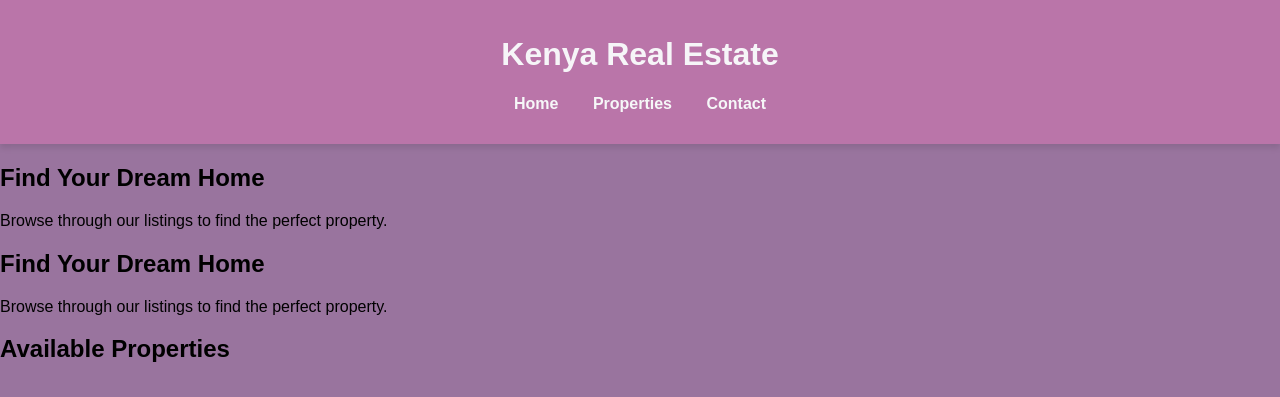
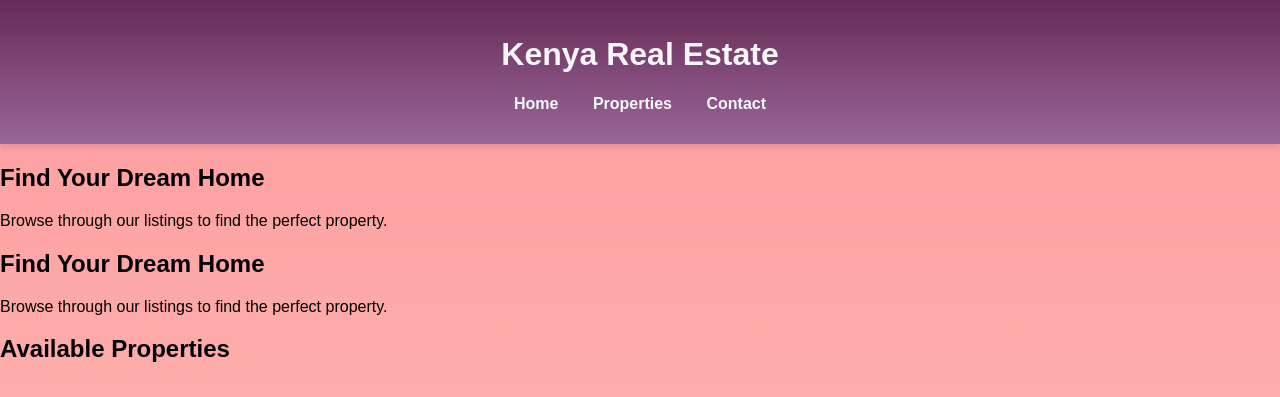
Before and after one commit to ZebidahM/DailyCodingChallenge, a plain HTML site: page index.html in a window 1280 px wide. Shown: the top 397 px of the page. Drawn offline with Linux system fonts and the light colour scheme.

Commit message:
added linear gradient

```diff
--- a/style.css
+++ b/style.css
@@ -17,11 +17,11 @@ body {
     margin: 0;
     padding: 0;
     background-size: 400% 400%;
-    background-color:#99749e;
+    background: linear-gradient(to bottom, #ff9a9e, #fad0c4);
 }
 /* Header Section*/
 header {
-    background: #ba75a9;
+    background: linear-gradient(to bottom, #672b57, #996798);
     color: rgb(246, 245, 248);
     padding: 15px 0;
     box-shadow: 0px 4px 6px rgba(0, 0, 0, 0.1);
```
